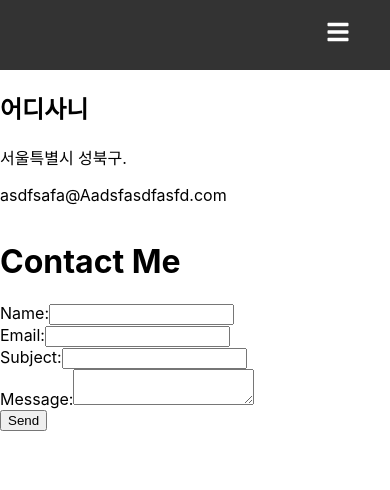
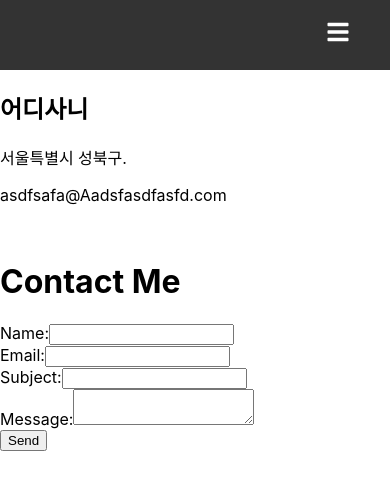
Before and after one commit to 9walnut/SY_Portfolio, a React (Create React App) app in the folder client/: page /contact in a window 390 px wide. Shown: the top 490 px of the page. Built offline with nearby package versions, Linux system fonts and the light colour scheme.

Commit message:
💄 Contactpage responsive
contact page responsive add

```diff
--- a/client/src/pages/ContactPage.tsx
+++ b/client/src/pages/ContactPage.tsx
@@ -1,4 +1,5 @@
 import React, { Component } from "react";
+import styled from "styled-components";
 
 interface ContactPageState {
   name: string;
@@ -6,6 +7,29 @@ interface ContactPageState {
   subject: string;
   message: string;
 }
+
+const ContactContainer = styled.div`
+  display: flex;
+  flex-wrap: wrap;
+
+  @media screen and (max-width: 768px) {
+    flex-direction: column;
+  }
+`;
+
+const InfoContainer = styled.div`
+  flex: 1;
+  margin-right: 20px;
+
+  @media screen and (max-width: 768px) {
+    margin-right: 0;
+    margin-bottom: 20px;
+  }
+`;
+
+const FormContainer = styled.div`
+  flex: 2;
+`;
 
 class ContactPage extends Component<{}, ContactPageState> {
   constructor(props: {}) {
@@ -39,13 +63,13 @@ class ContactPage extends Component<{}, ContactPageState> {
 
   render() {
     return (
-      <div>
-        <div style={{ float: "left", marginRight: "20px" }}>
+      <ContactContainer>
+        <InfoContainer>
           <h2>어디사니</h2>
           <p>서울특별시 성북구.</p>
           <p>asdfsafa@Aadsfasdfasfd.com</p>
-        </div>
-        <div style={{ float: "left" }}>
+        </InfoContainer>
+        <FormContainer>
           <h1>Contact Me</h1>
           <form onSubmit={this.handleSubmit}>
             <div>
@@ -95,9 +119,8 @@ class ContactPage extends Component<{}, ContactPageState> {
               <button type="submit">Send</button>
             </div>
           </form>
-        </div>
-        <div style={{ clear: "both" }} />
-      </div>
+        </FormContainer>
+      </ContactContainer>
     );
   }
 }
```
